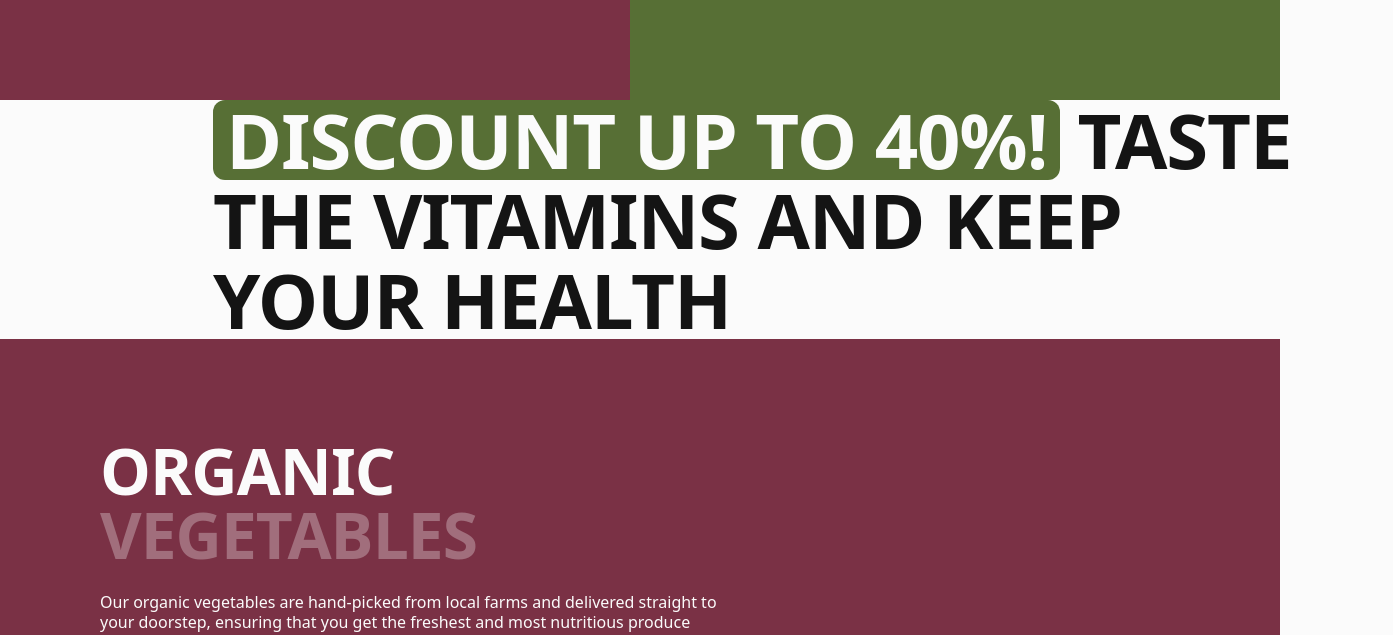
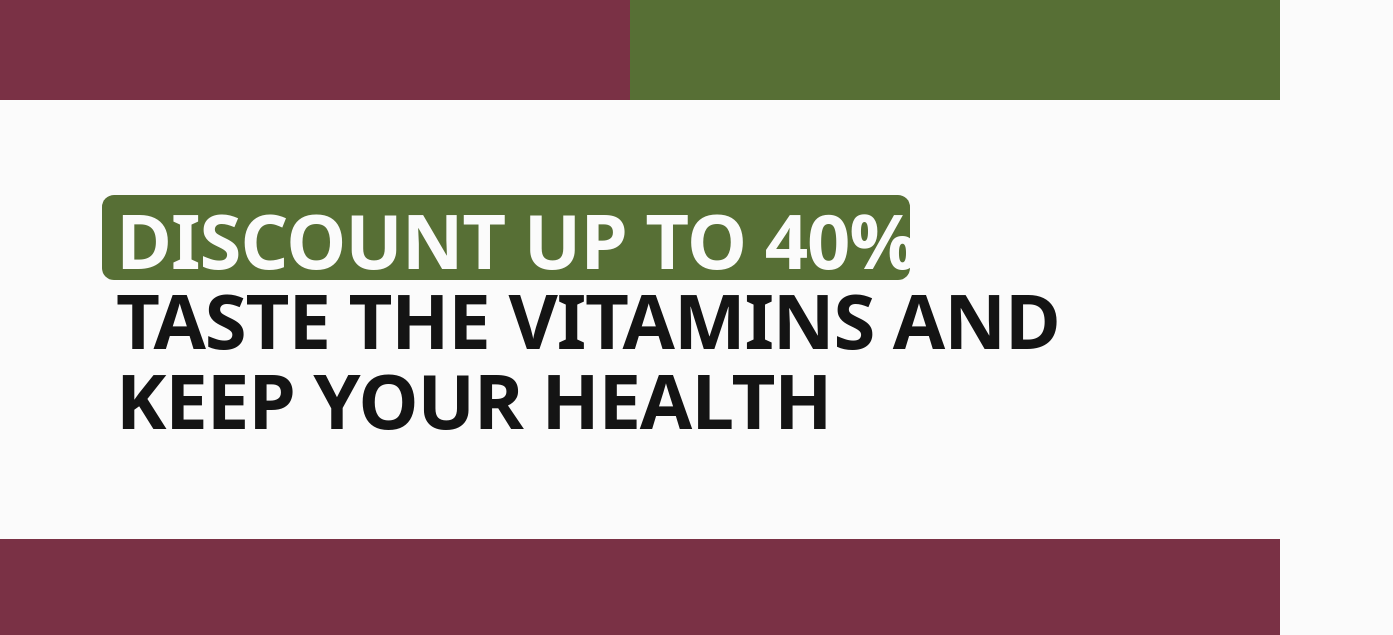
Before and after one commit to GhostKato/project-group-4-html-css, a website built with Vite: page src/index.html in a window 1280 px wide. Shown: the part 1459-2094 px from the top of the page, 1393 px wide, since content can reach past the window. Built offline with nearby package versions, Linux system fonts and the light colour scheme.

Commit message:
commit27

```diff
--- a/src/css/section3-advertisement.css
+++ b/src/css/section3-advertisement.css
@@ -13,69 +13,62 @@
   clip: rect(0 0 0 0);
   overflow: hidden;
 }
-.promo {
-  padding: 0 10px;
+
+.promo-text-fill {
+  color: #fbfbfb;
 }
 
-.promo-text-fill {
-  display: block;
-  padding: 3px 10px;
-  color: #fbfbfb;
-  font-size: 48px;
-  font-weight: 600;
-  line-height: 1.04;
-  letter-spacing: -0.015em;
-  text-transform: uppercase;
+.background-container-promo {
+  position: relative;
+}
+
+.background-promo-text {
+  position: absolute;
+  background-color: #576f35;
+  height: 100px;
+  width: 350px;
   border-radius: 12px;
-  background-color: #576f35;
+  left: -10px;
+  flex-shrink: 5;
 }
 
 .promo-text {
-  display: block;
-  padding: 0 10px;
   color: #141414;
   font-size: 48px;
   font-weight: 600;
   line-height: 1.04;
   letter-spacing: -0.015em;
   text-transform: uppercase;
+  max-width: 330px;
+  position: relative;
 }
 
 @media screen and (min-width: 768px) {
-  .promo {
-    padding: 0 16px;
-  }
-
-  .promo-text-fill {
-    padding: 8px 16px;
-    font-size: 64px;
-    line-height: 1.09;
-  }
-
   .promo-text {
     padding: 0 16px;
     font-size: 64px;
     line-height: 1.09;
+    max-width: 704px;
+  }
+
+  .background-promo-text {
+    height: 86px;
+    width: 710px;
+    top: -10px;
+    left: -8px;
   }
 }
 
 @media screen and (min-width: 1280px) {
-  .promo {
-    padding: 0 113px;
+  .background-promo-text {
+    height: 85px;
+    width: 808px;
+    top: -5px;
+    left: 2px;
   }
-
-  .promo-text-fill {
-    display: inline-block;
-    padding: 0 13px;
+  .promo-text {
     font-size: 76px;
     line-height: 1.05;
-  }
-
-  .promo-text {
-    display: inline-block;
-    display: inline;
-    padding: 0 13px;
-    font-size: 76px;
-    line-height: 1.05;
+    max-width: 1070px;
   }
 }
--- a/src/partials/section3-advertisement.html
+++ b/src/partials/section3-advertisement.html
@@ -1,7 +1,12 @@
-<section class="promo section">
-    <div class="container">
-      <h2 class="visually-hidden">Advertisement</h2>
-        <span class="promo-text-fill">Discount up to 40%!</span>
-      <span class="promo-text">Taste the vitamins and keep your health</span>
+<section class="promo">
+  <div class="container section">
+    <h2 class="visually-hidden">Advertisement</h2>
+    <div class="background-container-promo">
+      <div class="background-promo-text"></div>
+      <p class="promo-text">
+        <span class="promo-text-fill">Discount up to 40%!</span> Taste the
+        vitamins and keep your health
+      </p>
     </div>
-  </section>
+  </div>
+</section>
```
